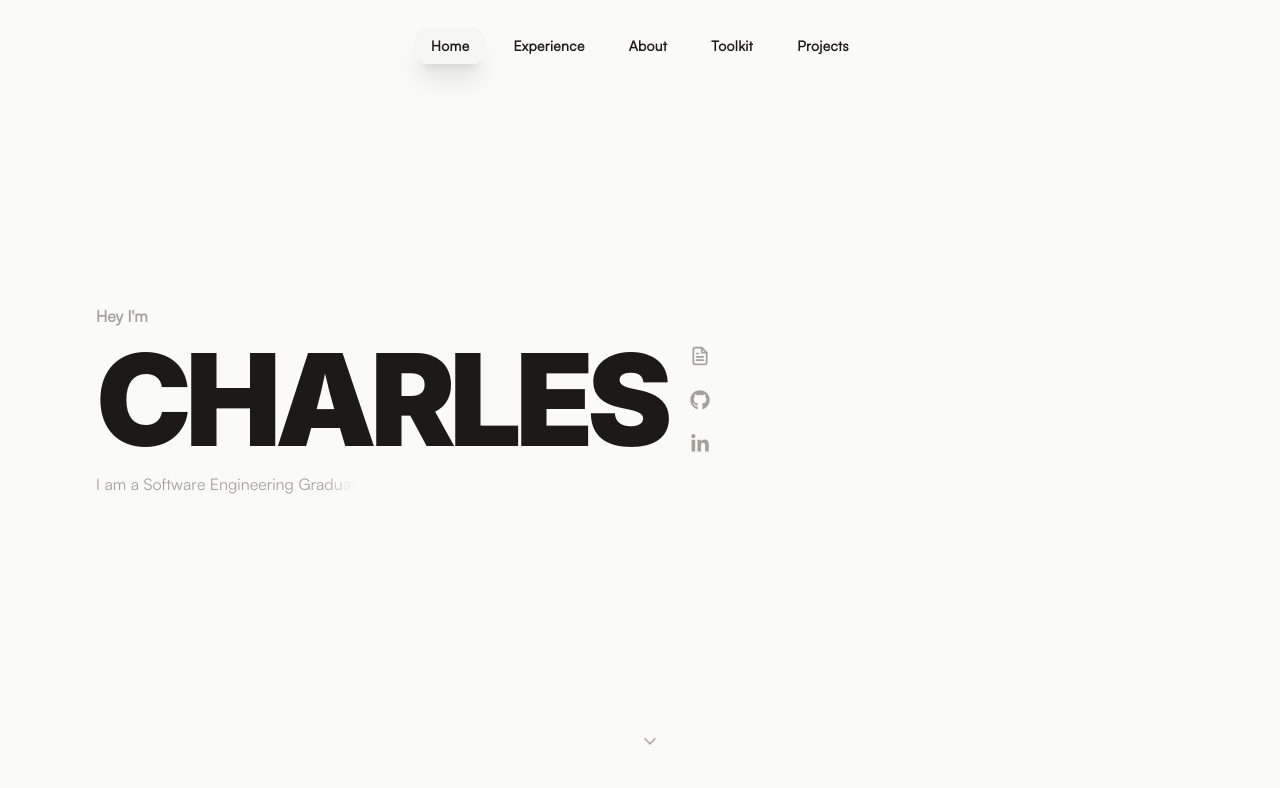
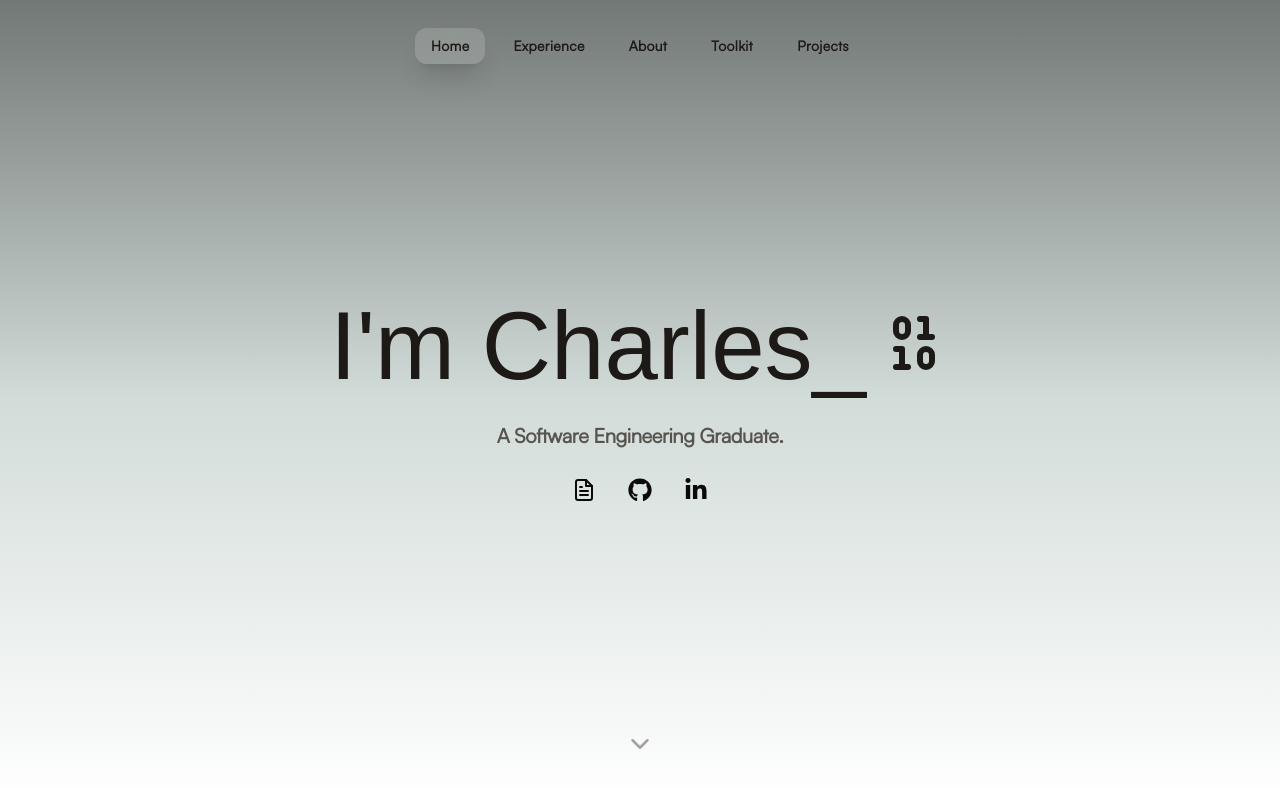
Before and after one commit to eimcharles/eimcharles.github.io, a React (Vite) app: page / in a window 1280 px wide. Shown: the top 788 px of the page. Built offline with nearby package versions, Linux system fonts and the light colour scheme; a web font is replaced by a local one.

Commit message:
refactor(hero): update hero section layout and styling.

```diff
--- a/src/components/Hero.jsx
+++ b/src/components/Hero.jsx
@@ -3,10 +3,12 @@ import { motion, AnimatePresence } from 'framer-motion';
 import { heroData } from '../data/heroData';
 import { FaLinkedinIn, FaGithub } from 'react-icons/fa6';
 import { FiFileText, FiChevronDown } from "react-icons/fi";
+import {  FiServer, FiLayers, FiRefreshCw } from "react-icons/fi";
+import { LuBinary } from 'react-icons/lu';
 
 const Hero = () => {
   const [index, setIndex] = useState(0);
-  const CHARACTER_DELAY = 0.050;
+  const CHARACTER_DELAY = 0.040;
   const SENTENCE_FADE_OUT_DELAY = 0.25;
   const SUBHEADING_ELEMENT_DELAY = 3500;
 
@@ -18,59 +20,53 @@ const Hero = () => {
   }, []);
 
   return (
-    <section id="home" className="flex flex-col justify-center items-center px-12 md:px-24 min-h-screen bg-[#fafaf9] select-none">
+    <section id="home" className="relative flex flex-col justify-center items-center px-6 sm:px-12 md:px-24 min-h-screen
+                        bg-linear-to-b from-[#727875] via-[#d2dcd9] to-[#ffff] select-none overflow-hidden">
+      <div className="flex flex-col items-center w-full max-w-5xl mx-auto z-10 text-center">
+        <h1 className="flex flex-wrap sm:flex-nowrap justify-center items-baseline gap-x-3 gap-y-1 text-4xl sm:text-6xl md:text-6xl lg:text-8xl font-chillax text-stone-900">
+          I'm Charles_
+          <LuBinary className="text-3xl sm:text-5xl md:text-7xl hover:text-stone-600 text-stone-900 transition-all duration-500 hover:rotate-360" />
+        </h1>
 
-     <div className='flex flex-col lg:flex-row items-start lg:items-center gap-2 w-full max-w-6xl mx-auto'>
-      <div className="flex flex-col justify-center">
-        <div className="flex flex-col shrink-0">
-          <p className="text-md font-satoshi text-stone-400 font-black py-1 md:py-2 ">Hey I'm</p>
-          <h1 className="text-6xl sm:text-7xl md:text-8xl lg:text-9xl font-black tracking-tighter text-stone-900 uppercase">
-              Charles
-          </h1>
-        </div>
-
-
-
-        <div className="w-full flex justify-start py-2">
+        <div className="w-full flex justify-center items-center md:py-7 py-4">
           <AnimatePresence mode="wait">
             <motion.div
               key={index}
               exit={{ opacity: 0 }}
               transition={{ duration: SENTENCE_FADE_OUT_DELAY, ease: "easeInOut" }}
-              className="flex flex-wrap justify-start items-center">
+              className="flex flex-wrap justify-center items-cente tracking-tight">
               {heroData[index].split("").map((letter, i) => (
                 <motion.span
                   key={`${index}-${i}`}
                   initial={{ opacity: 0 }}
                   animate={{ opacity: 1 }}
                   transition={{ delay: i * CHARACTER_DELAY, duration: 0.25, ease: "easeInOut" }}
-                  className="inline-block text-stone-400 font-satoshi text-md whitespace-pre">
+                  className="inline-block text-stone-600 font-satoshi font-black sm:text-xl md:text-xl text-md whitespace-pre">
                   {letter}
                 </motion.span>
               ))}
             </motion.div>
           </AnimatePresence>
         </div>
+
+        <div className="flex flex-row justify-center items-center gap-8">
+          <a href="#resume" title="View Resume">
+            <FiFileText className="text-xl sm:text-3xl md:text-xl lg:text-2xl text-stone-950 hover:text-stone-500 transition-all duration-300 hover:translate-x-1" />
+          </a>
+
+          <a href="https://github.com/eimcharles" target="_blank" rel="noreferrer" title="GitHub Profile">
+            <FaGithub className="text-xl sm:text-3xl md:text-xl lg:text-2xl text-stone-950 hover:text-stone-500 transition-all duration-300 hover:translate-x-1" />
+          </a>
+
+          <a href="https://www.linkedin.com/in/charles-eimer" target="_blank" rel="noreferrer" title="LinkedIn Profile">
+            <FaLinkedinIn className="text-xl sm:text-3xl md:text-xl lg:text-2xl text-stone-950 hover:text-stone-500 transition-all duration-300 hover:translate-x-1" />
+          </a>
+        </div>
       </div>
 
-      <div className="flex flex-row lg:flex-col justify-center items-center gap-6 shrink-0 lg:px-4">
-          <a href="#resume" className="text-stone-950 hover:text-stone-500 transition-colors duration-300" title="View Resume">
-            <FiFileText className="text-xl text-stone-400 hover:text-stone-950 transition-all duration-300 hover:translate-x-1"/>
-          </a>
-
-          <a href="https://github.com/eimcharles" target="_blank" rel="noreferrer" className="text-stone-950 hover:text-stone-500 transition-colors duration-300" title="GitHub Profile">
-            <FaGithub className="text-xl text-stone-400 hover:text-stone-950 transition-all duration-300 hover:translate-x-1"/>
-          </a>
-
-          <a href="https://www.linkedin.com/in/charles-eimer" target="_blank" rel="noreferrer" className="text-stone-950 hover:text-stone-500 transition-colors duration-300" title="LinkedIn Profile">
-            <FaLinkedinIn className="text-xl text-stone-400 hover:text-stone-950 transition-all duration-300 hover:translate-x-1"/>
-          </a>
+      <div className="absolute bottom-10 left-1/2 -translate-x-1/2 flex flex-col items-center gap-2 animate-bounce z-10">
+        <FiChevronDown className="text-2xl sm:text-3xl text-stone-400 hover:text-stone-950 transition-colors duration-300" />
       </div>
-
-      <div className="absolute bottom-12 left-1/2 flex flex-col items-center gap-2 animate-bounce">
-        <FiChevronDown className="text-xl text-stone-400 hover:text-stone-950 transition-colors duration-300"/>
-      </div>
-     </div>
     </section>
   );
 };
--- a/src/data/heroData.js
+++ b/src/data/heroData.js
@@ -1,6 +1,5 @@
 export const heroData = [
     "Welcome to my personal portfolio.",
-    "I am a Software Engineering Graduate.",
-    "I enjoy building user-friendly software.",
-    "Let's connect!",
+    "A Software Engineering Graduate.",
+    "I enjoy building user-friendly software."
   ];
```
